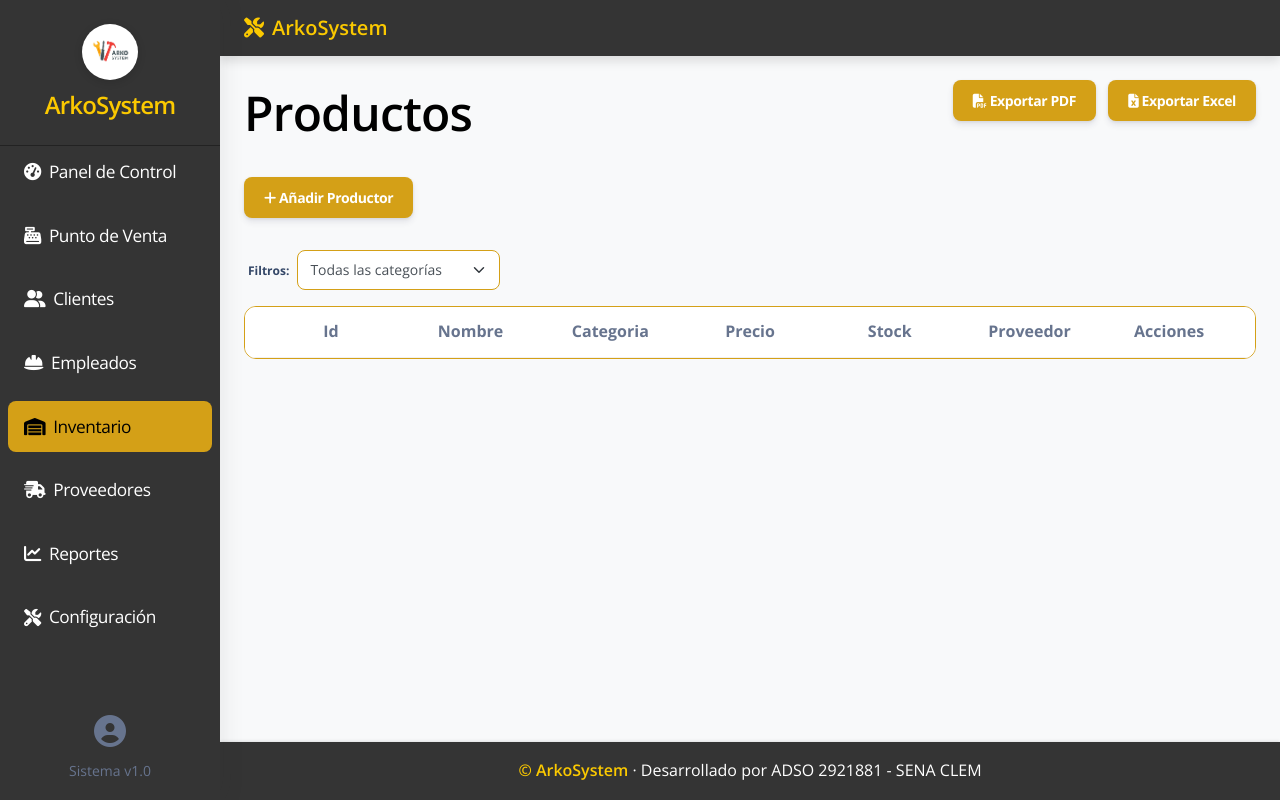
After one commit to Linavs18/ArkoSystem--T1, a Spring Boot app: page /view/inventory in a window 1280 px wide. The commit adds this page. Run offline with Spring Boot 4, Linux system fonts and the light colour scheme; data that the repository does not hold is empty; some libraries are stand-ins or nearby versions.

Commit message:
Vista Inventario
Se creo la ViewInventory, Inventory y inventory_form, siendo funcional, pudiendo registrar, editar, eliminar y explortar pdf y excel

```diff
--- a/arkosystem/src/main/java/co/edu/sena/arkosystem/controller/ControllerInventory.java
+++ b/arkosystem/src/main/java/co/edu/sena/arkosystem/controller/ControllerInventory.java
@@ -38,4 +38,9 @@ public class ControllerInventory {
     public void deleteInventoryItem(@PathVariable Long id) {
         inventoryRepository.deleteById(id);
     }
+
+    @GetMapping("/low-stock")
+    public List<Inventory> getLowStockItems() {
+        return inventoryRepository.findLowStockItems();
+    }
 }
--- a/arkosystem/src/main/resources/static/assets/css/custom.css
+++ b/arkosystem/src/main/resources/static/assets/css/custom.css
@@ -1132,3 +1132,57 @@ html, body {
         flex: 1;
     }
 }
+
+/* Estilo general de la tarjeta contenedora */
+        .custom-table-container {
+            border: 1px solid #d4a017;
+            border-radius: 12px;
+            overflow: hidden;
+        }
+
+        /* Encabezado */
+        .custom-table-header {
+            background-color: white;
+            font-weight: bold;
+            padding: 12px 16px;
+            border-bottom: 1px solid #f1f1f1;
+        }
+
+        /* Filas */
+        .custom-table-row {
+            padding: 12px 16px;
+            border-bottom: 1px solid #f1f1f1;
+            background-color: white;
+        }
+
+        /* Hover en filas */
+        .custom-table-row:hover {
+            background-color: #fafafa ;
+        }
+
+        /* Botones estilo imagen */
+        .btn-custom-warning {
+            background-color: #d4a017 !important;
+            color: white;
+            font-weight: bold;
+            border: none;
+        }
+
+        .btn-custom-warning:hover {
+            background-color: #b58b14;
+            color: white;
+        }
+
+        .custom-select {
+            border: 2px solid #d4a017; /* color dorado */
+            border-radius: 12px;
+            padding: 8px 12px;
+            background-color: white;
+            box-shadow: 0 2px 6px rgba(0, 0, 0, 0.08);
+            transition: all 0.2s ease-in-out;
+        }
+
+        .custom-select:focus {
+            border-color: #b8900f; /* más oscuro al enfocar */
+            box-shadow: 0 0 8px rgba(212, 160, 23, 0.5);
+        }
--- a/arkosystem/src/main/resources/templates/ViewsClients/Clients.html
+++ b/arkosystem/src/main/resources/templates/ViewsClients/Clients.html
@@ -51,6 +51,7 @@
                             <th>Teléfono</th>
                             <th>Dirección</th>
                             <th>Correo</th>
+
                         </tr>
                         </thead>
                         <tbody>
--- /dev/null
+++ b/arkosystem/src/main/resources/templates/ViewsInventory/Inventory.html
@@ -0,0 +1,126 @@
+<!DOCTYPE html>
+<html xmlns:th="http://www.thymeleaf.org"
+      xmlns:layout="http://www.ultraq.net.nz/thymeleaf/layout"
+      layout:decorate="~{layout/base}">
+<head>
+    <title>ArkoSystem</title>
+    <link rel="stylesheet" th:href="@{/assets/css/argon-dashboard.css}">
+    <link rel="stylesheet" th:href="@{/assets/css/custom.css}">
+    <link rel="stylesheet" href="https://cdnjs.cloudflare.com/ajax/libs/animate.css/4.1.1/animate.min.css"/>
+</head>
+<body>
+<div layout:fragment="content">
+    <div class="content-wrapper">
+
+        <!-- Notificaciones de éxito -->
+        <div th:if="${success}" class="alert alert-success alert-dismissible fade show" role="alert">
+            <i class="bi bi-check-circle-fill"></i>
+            <strong>¡Éxito!</strong> <span th:text="${success}"></span>
+            <button type="button" class="btn-close" data-bs-dismiss="alert"></button>
+        </div>
+
+        <!-- Notificaciones de error -->
+        <div th:if="${error}" class="alert alert-danger alert-dismissible fade show" role="alert">
+            <i class="bi bi-exclamation-triangle-fill"></i>
+            <strong>Error:</strong> <span th:text="${error}"></span>
+            <button type="button" class="btn-close" data-bs-dismiss="alert"></button>
+        </div>
+
+
+        <div class="d-flex justify-content-between align-items-center mb-4">
+            <h1 class="fw-bold" style="color: black;">Productos</h1>
+            <div class="mb-3">
+                <a th:href="@{/viewI/pdf}" class="btn btn-custom-warning me-2">
+                    <i class="fas fa-file-pdf"></i> Exportar PDF
+                </a>
+                <a th:href="@{/viewI/excel}" class="btn btn-custom-warning">
+                    <i class="fas fa-file-excel"></i> Exportar Excel
+                </a>
+            </div>
+        </div>
+
+        <div class="mb-3">
+            <a th:href="@{/viewI/form}" class="btn btn-custom-warning me-2">
+                <i class="fas fa-plus"></i> Añadir Productor
+            </a>
+        </div>
+
+
+        <form th:action="@{/view/inventory}" method="get" class="d-flex align-items-center mb-3">
+            <label for="categoryId" class="me-2 mb-0">Filtros:</label>
+
+            <select id="categoryId"
+                    name="categoryId"
+                    class="form-select me-2"
+                    style="width: 20%; border: 1px solid #d4a017;"
+                    onchange="this.form.submit()">
+                <option value="">Todas las categorías</option>
+
+                <option th:each="cat : ${categories}"
+                        th:value="${cat.id}"
+                        th:text="${cat.description}"
+                        th:selected="${cat.id} == ${selectedCategoryId}">
+                </option>
+            </select>
+        </form>
+
+        <!-- Contenedor principal -->
+        <div id="inventoryTable" class="custom-table-container">
+            <!-- Cabecera -->
+            <div class="row custom-table-header m-0">
+                <div class="col text-center">Id</div>
+                <div class="col text-center">Nombre</div>
+                <div class="col text-center">Categoria</div>
+                <div class="col text-center">Precio</div>
+                <div class="col text-center">Stock</div>
+                <div class="col text-center">Proveedor</div>
+                <div class="col text-center">Acciones</div>
+            </div>
+
+            <!-- Filas dinámicas -->
+            <div th:each="inventory : ${inventories}" class="row custom-table-row m-0 align-items-center">
+                <div class="col text-center" th:text="${inventory.id}"></div>
+                <div class="col text-center" th:text="${inventory.name}"></div>
+                <div class="col text-center" th:text="${inventory.category != null ? inventory.category.description : 'Sin categoría'}"></div>
+                <div class="col text-center" th:text="${#numbers.formatDecimal(inventory.price, 0, 'COMMA', 0, 'POINT')}"></div>
+                <div class="col text-center" th:text="${inventory.availableQuantity}"></div>
+                <div class="col text-center" th:text="${inventory.supplier != null ? inventory.supplier.name : 'Sin proveedor'}"></div>
+
+                <div class="col text-center">
+                    <a th:href="@{'/viewI/edit/' + ${inventory.id}}"
+                       class="btn btn-sm btn-success me-1">
+                        <i class="fas fa-edit"></i>
+                    </a>
+                    <form th:action="@{/viewI/delete/{id}(id=${inventory.id})}"
+                          method="post"
+                          style="display:inline;"
+                          onsubmit="return confirm('¿Estás seguro de eliminar este producto?');">
+                        <input type="hidden" th:name="${_csrf.parameterName}" th:value="${_csrf.token}" th:if="${_csrf != null}"/>
+                        <button type="submit" class="btn btn-sm btn-warning" title="Eliminar">
+                            <i class="fas fa-trash-alt"></i>
+                        </button>
+                    </form>
+                </div>
+            </div>
+        </div>
+    </div>
+</div>
+
+<script>
+    document.getElementById('categoryId').addEventListener('change', function() {
+      const categoryId = this.value;
+      const url = '/view/inventory?categoryId=' + encodeURIComponent(categoryId);
+
+      fetch(url, {
+        headers: { 'X-Requested-With': 'XMLHttpRequest' } // opcional según cómo manejes en el servidor
+      })
+      .then(res => res.text())
+      .then(html => {
+        // Esperamos que la respuesta sea el fragmento HTML con las filas
+        document.getElementById('inventoryTable').innerHTML = html;
+      })
+      .catch(err => console.error('Error cargando productos:', err));
+    });
+</script>
+</body>
+</html>
--- a/arkosystem/src/main/resources/templates/fragments/sidebar.html
+++ b/arkosystem/src/main/resources/templates/fragments/sidebar.html
@@ -40,7 +40,7 @@
       <!-- Inventario -->
       <li class="nav-item mb-2"
           th:classappend="${activePage == 'inventory'} ? ' active' : ''">
-        <a th:href="@{/inventario}" class="nav-link-custom">
+        <a th:href="@{/view/inventory}" class="nav-link-custom">
           <i class="fas fa-warehouse me-2"></i>Inventario
         </a>
       </li>
```
Also changed, not shown: arkosystem/pom.xml (+10 -0 lines), arkosystem/src/main/java/co/edu/sena/arkosystem/controller/ControllerReports.java (added, +64 -0 lines), arkosystem/src/main/java/co/edu/sena/arkosystem/repository/RepositoryInventory.java (+9 -0 lines), arkosystem/src/main/java/co/edu/sena/arkosystem/viewController/ViewInventory.java (added, +170 -0 lines), arkosystem/src/main/resources/templates/ViewsInventory/inventory_form.html (added, +70 -0 lines).
